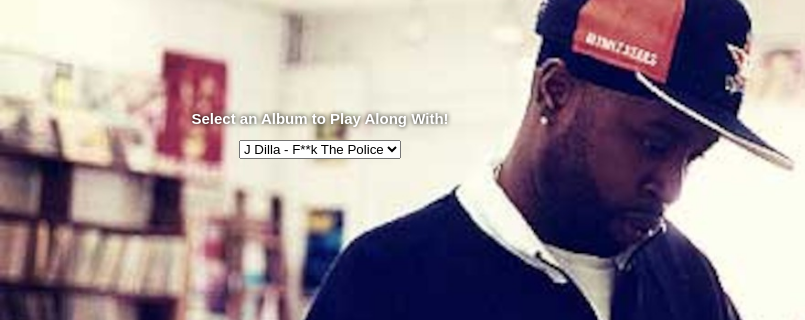
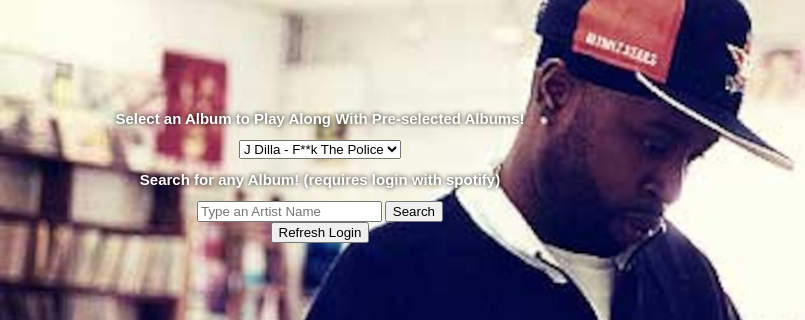
Before and after one commit to jordan-carlile/jDillaDrumMachine, a plain HTML site: page index.html in a window 1280 px wide. Shown: the part 302-622 px from the top of the page, 0-805 px from the left. Drawn offline with Linux system fonts and the light colour scheme.

Commit message:
in progress: adding authentication for album lookup

```diff
--- a/index.html
+++ b/index.html
@@ -54,11 +54,18 @@
 
     <div class="embed-wrapper">
         <div class="select-wrapper">
-            <h2>Select an Album to Play Along With!</h2>
+            <h2>Select an Album to Play Along With Pre-selected Albums!</h2>
             <select name="album" id="album-select">
                 <option value="https://open.spotify.com/embed/album/1RsRGjP4tFXVLJsQYKltCp">J Dilla - F**k The Police</option>
                 <option value="https://open.spotify.com/embed/album/1KMfjy6MmPorahRjxhTnxm">GHOST - Prequell</option>
             </select>
+            <h2>Search for any Album! (requires login with spotify)</h2>
+            <!-- p.s. temporarily using my account for development lol -->
+            <form id="search-form">
+                    <input type="text" id="query" value="" class="form-control" placeholder="Type an Artist Name"/>
+                    <input type="submit" id="search" class="btn btn-primary" value="Search" />
+            </form>
+            <button id="refresh-login" >Refresh Login</button>
         </div>
         <div class="player-wrapper">
             <iframe id="music-embed" src="https://open.spotify.com/embed/album/1RsRGjP4tFXVLJsQYKltCp" width="300" height="380" frameborder="0" allowtransparency="true" allow="encrypted-media"></iframe>
--- a/scripts/additions.js
+++ b/scripts/additions.js
@@ -1,6 +1,7 @@
 // provides functionality for selector
 document.addEventListener('DOMContentLoaded',function() {
     document.querySelector('select[name="album"]').onchange=changeEventHandler;
+    document.getElementById('refresh-login').onclick=refreshLogin
 },false);
 
 function changeEventHandler(event) {
@@ -12,3 +13,13 @@
         document.getElementById('music-embed').src = event.target.value;
     }
 }
+
+function refreshLogin() {
+    fetch('https://us-central1-jdillaspotifyintegration.cloudfunctions.net/helloGoogleNode')
+    .then(function(response) {
+      console.log(response)
+    })
+    // .then(function(myJson) {
+    //   console.log(JSON.stringify(myJson));
+    // });
+}
```
